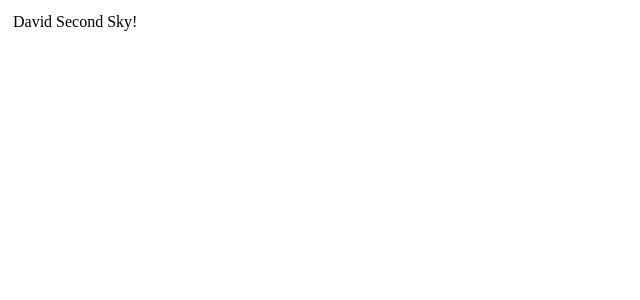
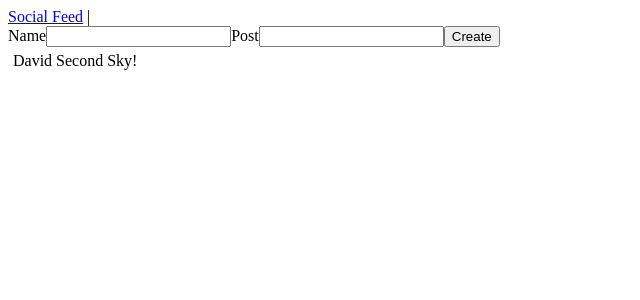
Before and after one commit to ledavid0106/social-feed-project, a React (Create React App) app: page / in a window 1280 px wide. Shown: the top 300 px of the page, without its empty margins (0-640 px from the left). Built offline with nearby package versions, Linux system fonts and the light colour scheme.

Commit message:
Created AddEntry folder and file ++ Created Functionality for AddEntryForm

```diff
--- a/src/App.js
+++ b/src/App.js
@@ -1,5 +1,6 @@
 import React, { useState } from 'react';
 import DisplayEntries from './Components/DisplayEntries/DisplayEntries';
+import AddEntryForm from './Components/AddEntry/AddEntryForm';
 
 function App() {
 
@@ -8,6 +9,10 @@
 
   return (
     <div >
+      <nav>
+        <a href="social">Social Feed</a> |
+      </nav>
+      <AddEntryForm />
       <DisplayEntries parentEntries={entries}/>
 
 
--- /dev/null
+++ b/src/Components/AddEntry/AddEntryForm.jsx
@@ -0,0 +1,26 @@
+import React, { useState } from 'react';
+
+
+
+const AddEntryForm = (props) => {
+
+    const [name, setName] = useState("")
+    const [post, setPost] = useState("")
+
+    function handleSubmit(event) {
+        event.preventDefault()
+    }
+
+
+    return (
+        <form onSubmit={handleSubmit}>
+            <label>Name</label>
+            <input  type="text" value={name} onChange={(event)=>setName(event.target.value)}></input>
+            <label>Post</label>
+            <input  type="text" value={post} onChange={(event)=>setPost(event.target.value)}></input>
+            <button type="submit">Create</button>
+        </form>
+     );
+}
+
+export default AddEntryForm;
```
